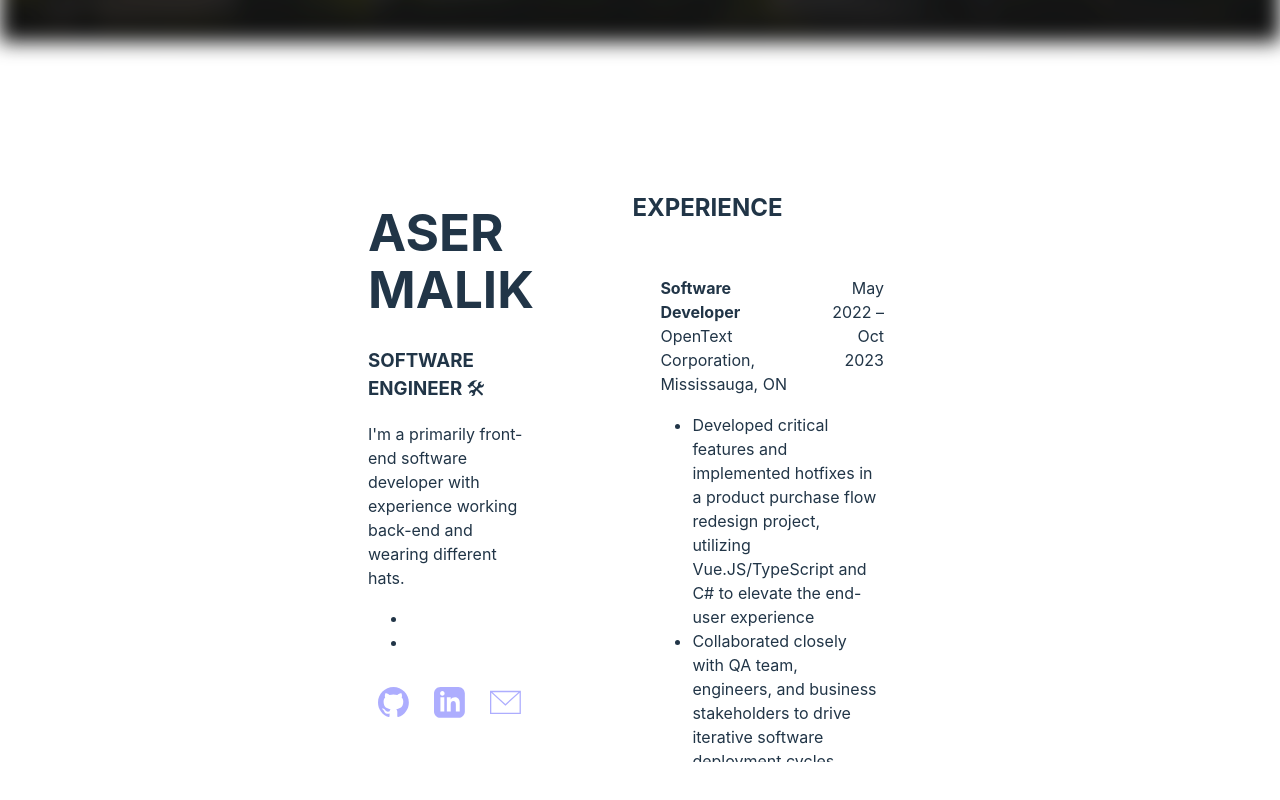
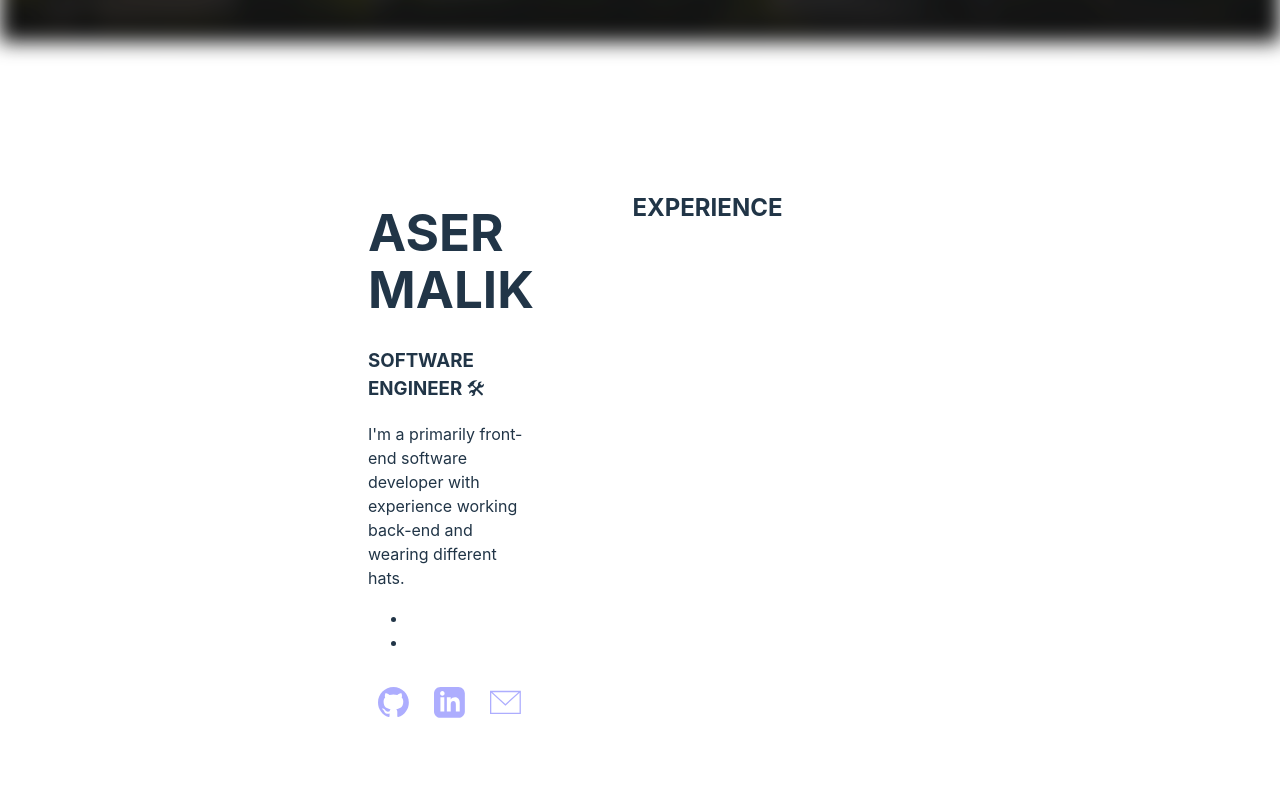
Before and after one commit to AserMalik/personalwebsite, a React (Vite) app: page / in a window 1280 px wide. Shown: the part 758-1558 px from the top of the page. Built offline with nearby package versions, Linux system fonts and the light colour scheme.

Commit message:
added urls

```diff
--- a/src/App.css
+++ b/src/App.css
@@ -95,6 +95,11 @@
 .main-list-container{
   vertical-align: middle;
   overflow-y: scroll;
+}
+
+a .list-item {
+  color: white;
+  font-weight: initial;
 }
 
 .list {
--- a/src/components/Body.jsx
+++ b/src/components/Body.jsx
@@ -51,9 +51,13 @@ export default function Body() {
             ["Visual Basic", "PowerShell", "Active Directory", "Microsoft Office"]
         ];
 
+    const urls = ["https://www.opentext.com/", "https://imaginecommunications.com/", "https://www.mcap.com/",
+    "https://www.economical.com/en/home", "https://www.goodmans.ca/", "https://www.teranet.ca/", "https://www.linamar.com/"];
+
     const projects = ["LoL Item Damage Calculator", "PNG File Concatenation/Reconstruction Tool", "Arduino-powered Lightsaber"]
     const projectDates = ["Feb 2020", "Sept 2019", "Jun 2017"];
     const projectDetails = ["","",""];
+    const projUrls = ["","",""];
     const projectDescription =
         [
             [
@@ -82,8 +86,8 @@ export default function Body() {
                 <InfoPane />
                 <div className="vertical-divider"></div>
                 <div className="main-list-container">
-                    <ListContainer title="EXPERIENCE" position={position} positionDetails={positionDetails} positionDates={positionDates} descriptions={descriptions} skills={skills} />
-                    <ListContainer title="PROJECTS" position={projects} positionDetails={projectDetails} positionDates={projectDates} descriptions={projectDescription} skills={projectSkills} />
+                    <ListContainer title="EXPERIENCE" urls={urls} position={position} positionDetails={positionDetails} positionDates={positionDates} descriptions={descriptions} skills={skills} />
+                    <ListContainer title="PROJECTS" urls={projUrls}position={projects} positionDetails={projectDetails} positionDates={projectDates} descriptions={projectDescription} skills={projectSkills} />
                 </div>
             </div>
         </div>
--- a/src/components/InfoPane.jsx
+++ b/src/components/InfoPane.jsx
@@ -14,7 +14,6 @@ export default function InfoPane() {
                 </ul>
             </div>
             {/*list of languages should go here*/}
-
             <SocialMedia />
         </div>
     );
--- a/src/components/ListContainer.jsx
+++ b/src/components/ListContainer.jsx
@@ -7,7 +7,8 @@ ListContainer.propTypes = {
     position: PropTypes.array,
     positionDetails: PropTypes.array,
     descriptions: PropTypes.array,
-    skills: PropTypes.array
+    skills: PropTypes.array,
+    urls: PropTypes.array
   };
 
 
@@ -17,13 +18,13 @@ export default function ListContainer(props) {
         <div className="list" id={props.title}>
             <h2>{props.title}</h2>
             <div className="info-divider"></div>
-            <ListItem position={props.position[0]} positionDetails={props.positionDetails[0]} date={props.positionDates[0]} description={props.descriptions[0]} skills={props.skills[0]} />
-            <ListItem position={props.position[1]} positionDetails={props.positionDetails[1]} date={props.positionDates[1]} description={props.descriptions[1]} skills={props.skills[1]} />
-            <ListItem position={props.position[2]} positionDetails={props.positionDetails[2]} date={props.positionDates[2]} description={props.descriptions[2]} skills={props.skills[2]} />
-            <ListItem position={props.position[3]} positionDetails={props.positionDetails[3]} date={props.positionDates[3]} description={props.descriptions[3]} skills={props.skills[3]} />
-            <ListItem position={props.position[4]} positionDetails={props.positionDetails[4]} date={props.positionDates[4]} description={props.descriptions[4]} skills={props.skills[4]} />
-            <ListItem position={props.position[5]} positionDetails={props.positionDetails[5]} date={props.positionDates[5]} description={props.descriptions[5]} skills={props.skills[5]} />
-            <ListItem position={props.position[6]} positionDetails={props.positionDetails[6]} date={props.positionDates[6]} description={props.descriptions[6]} skills={props.skills[6]} />
+            <ListItem url={props.urls[0]} position={props.position[0]} positionDetails={props.positionDetails[0]} date={props.positionDates[0]} description={props.descriptions[0]} skills={props.skills[0]} />
+            <ListItem url={props.urls[1]} position={props.position[1]} positionDetails={props.positionDetails[1]} date={props.positionDates[1]} description={props.descriptions[1]} skills={props.skills[1]} />
+            <ListItem url={props.urls[2]} position={props.position[2]} positionDetails={props.positionDetails[2]} date={props.positionDates[2]} description={props.descriptions[2]} skills={props.skills[2]} />
+            <ListItem url={props.urls[3]} position={props.position[3]} positionDetails={props.positionDetails[3]} date={props.positionDates[3]} description={props.descriptions[3]} skills={props.skills[3]} />
+            <ListItem url={props.urls[4]} position={props.position[4]} positionDetails={props.positionDetails[4]} date={props.positionDates[4]} description={props.descriptions[4]} skills={props.skills[4]} />
+            <ListItem url={props.urls[5]} position={props.position[5]} positionDetails={props.positionDetails[5]} date={props.positionDates[5]} description={props.descriptions[5]} skills={props.skills[5]} />
+            <ListItem url={props.urls[6]} position={props.position[6]} positionDetails={props.positionDetails[6]} date={props.positionDates[6]} description={props.descriptions[6]} skills={props.skills[6]} />
         </div>
     );
   }
--- a/src/components/ListItem.jsx
+++ b/src/components/ListItem.jsx
@@ -6,11 +6,27 @@ ListItem.propTypes = {
     positionDetails: PropTypes.string,
     date: PropTypes.string,
     description: PropTypes.array,
-    skills: PropTypes.array
+    skills: PropTypes.array,
+    url: PropTypes.string
   };
 
 export default function ListItem(props) {
     if (!props.description) return null;
+    if (props.url) {
+        return (
+            <a href={props.url} target="_blank">
+                <div className="list-item">
+                    <div className="name"><b>{props.position}</b>  {props.positionDetails}</div>
+                    <div className="date">{props.date}</div>
+                    <ul className="description">
+                        {props?.description.map((des, index) => <li key={index}>{des}</li>)}
+                    </ul>
+                    <SkillList skills={props.skills} />
+                    {/*language list here*/}
+                </div>
+            </a>
+        )
+    }
     return (
         <div className="list-item">
             <div className="name"><b>{props.position}</b>  {props.positionDetails}</div>
@@ -21,5 +37,5 @@ export default function ListItem(props) {
             <SkillList skills={props.skills} />
             {/*language list here*/}
         </div>
-    );
+    )
   }
```
